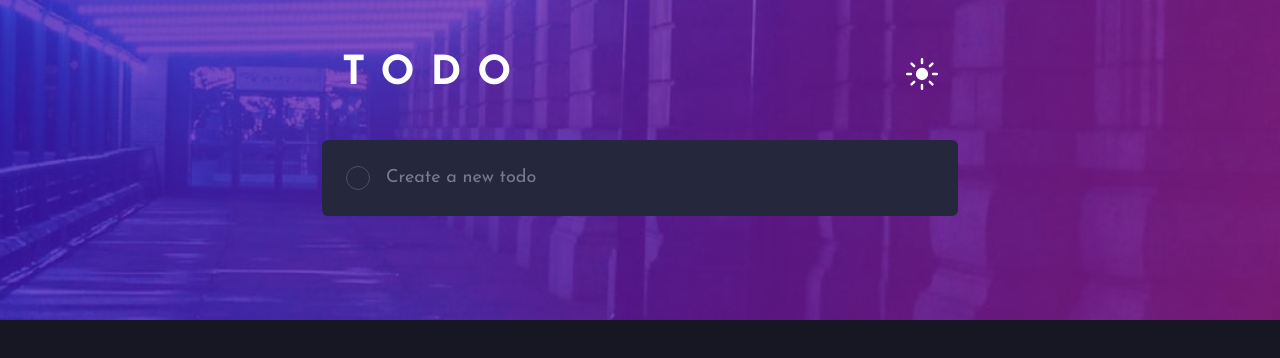
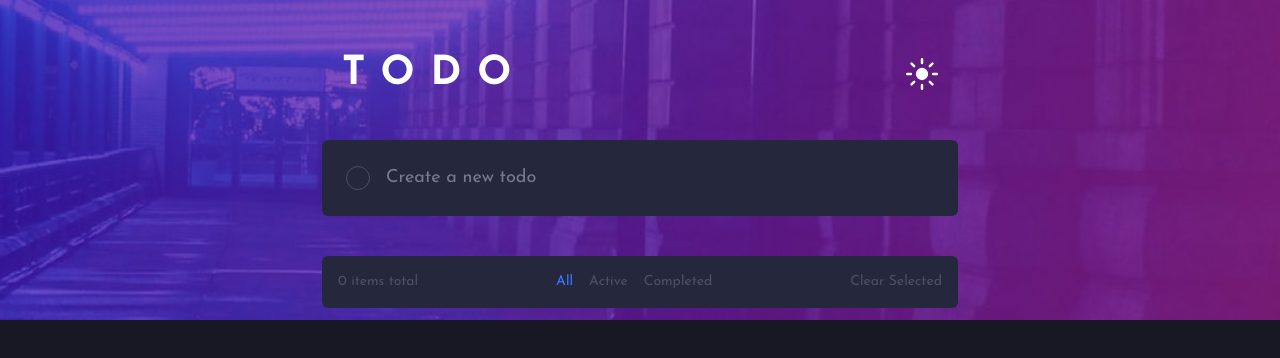
Before and after one commit to rodrigojesus7/todolist-app, a React (Vite) app: page / in a window 1280 px wide. Shown: the top 358 px of the page. Built offline with nearby package versions, Linux system fonts and the light colour scheme.

Commit message:
style: style filter selection

```diff
--- a/src/App.tsx
+++ b/src/App.tsx
@@ -72,6 +72,8 @@ function App() {
         todoList={filteredTodos}
         toggleTodoCompleted={toggleTodoCompleted}
         setFilter={setFilter}
+
+        filter={filter}
       ></TodoList>
 
     </TodoContainer>
--- a/src/components/TodoList/index.tsx
+++ b/src/components/TodoList/index.tsx
@@ -8,12 +8,13 @@ import IconCheck from '/images/icon-check.svg'
 
 interface TodoListProps {
     todoList: Todo[],
-    toggleTodoCompleted: (id: number) => void
-    setFilter: (filter: "all" | "active" | "completed") => void
+    toggleTodoCompleted: (id: number) => void,
+    setFilter: (filter: "all" | "active" | "completed") => void,
+    filter: "all" | "active" | "completed"
 }
 
 
-const TodoList = ({ todoList, toggleTodoCompleted, setFilter }: TodoListProps) => {
+const TodoList = ({ todoList, toggleTodoCompleted, setFilter, filter }: TodoListProps) => {
 
     const { theme } = useContext(ThemeContext)
 
@@ -44,34 +45,50 @@ const TodoList = ({ todoList, toggleTodoCompleted, setFilter }: TodoListProps) =
 
                 </ul>
 
-                {todoList.length > 0 && (
+
 
                     <div className={`text-sm flex justify-between p-4 ${themeConfig[theme].layout.textColor}`}>
 
                         <p>{todoList.length} items total</p>
 
                         <div className="hidden sm:flex gap-4">
-                            <button onClick={() => setFilter("all")} className="cursor-pointer text-bright-blue">All</button>
-                            <button onClick={() => setFilter("active")} className={`cursor-pointer ${theme === "dark" ? "hover:text-neutral-light-grayish-blue-hover" : "hover:text-neutral-very-dark-grayish-blue"}`}>Active</button>
-                            <button onClick={() => setFilter("completed")} className={`cursor-pointer ${theme === "dark" ? "hover:text-neutral-light-grayish-blue-hover" : "hover:text-neutral-very-dark-grayish-blue"}`}>Completed</button>
+                            <button
+                                onClick={() => setFilter("all")}
+                                className={`${filter === "all" ? "text-bright-blue" : ""} cursor-pointer ${theme === "dark" ? "hover:text-neutral-light-grayish-blue-hover" : "hover:text-neutral-very-dark-grayish-blue"}`}>All</button>
+
+                            <button
+                                onClick={() => setFilter("active")}
+                                className={`${filter === "active" ? "text-bright-blue" : ""} cursor-pointer ${theme === "dark" ? "hover:text-neutral-light-grayish-blue-hover" : "hover:text-neutral-very-dark-grayish-blue"}`}>Active</button>
+
+                            <button
+                                onClick={() => setFilter("completed")}
+                                className={`${filter === "completed" ? "text-bright-blue" : ""} cursor-pointer ${theme === "dark" ? "hover:text-neutral-light-grayish-blue-hover" : "hover:text-neutral-very-dark-grayish-blue"}`}>Completed</button>
                         </div>
 
                         <button className={`cursor-pointer ${theme === "dark" ? "hover:text-neutral-light-grayish-blue-hover" : "hover:text-neutral-very-dark-grayish-blue"}`}>Clear Selected</button>
                     </div>
-                )}
+
 
             </div>
 
 
-            {todoList.length > 0 && (
+
 
                 <div className={`${themeConfig[theme].todo.backgroundColor} ${themeConfig[theme].layout.textColor} flex justify-center gap-5 py-4 rounded-md mt-4 sm:hidden`}>
-                    <button onClick={() => setFilter("all")} className="cursor-pointer text-bright-blue">All</button>
-                    <button onClick={() => setFilter("active")} className={`cursor-pointer ${theme === "dark" ? "hover:text-neutral-light-grayish-blue-hover" : "hover:text-neutral-very-dark-grayish-blue"}`}>Active</button>
-                    <button onClick={() => setFilter("completed")} className={`cursor-pointer ${theme === "dark" ? "hover:text-neutral-light-grayish-blue-hover" : "hover:text-neutral-very-dark-grayish-blue"}`}>Completed</button>
+                    <button
+                        onClick={() => setFilter("all")}
+                        className={`${filter === "all" ? "text-bright-blue" : ""} cursor-pointer ${theme === "dark" ? "hover:text-neutral-light-grayish-blue-hover" : "hover:text-neutral-very-dark-grayish-blue"}`} >All</button>
+
+                    <button
+                        onClick={() => setFilter("active")}
+                        className={`${filter === "active" ? "text-bright-blue" : ""} cursor-pointer ${theme === "dark" ? "hover:text-neutral-light-grayish-blue-hover" : "hover:text-neutral-very-dark-grayish-blue"}`}>Active</button>
+
+                    <button
+                        onClick={() => setFilter("completed")}
+                        className={`${filter === "completed" ? "text-bright-blue" : ""} cursor-pointer ${theme === "dark" ? "hover:text-neutral-light-grayish-blue-hover" : "hover:text-neutral-very-dark-grayish-blue"}`}>Completed</button>
                 </div>
 
-            )}
+
 
 
         </>
```
